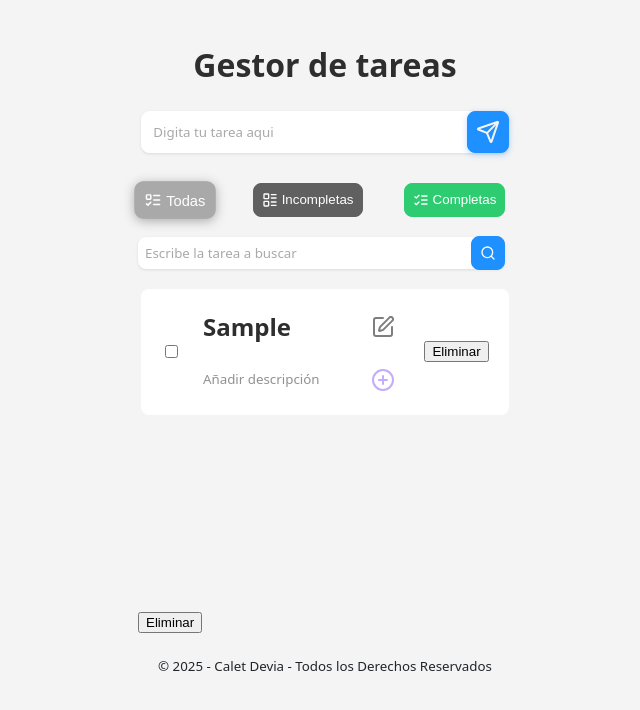
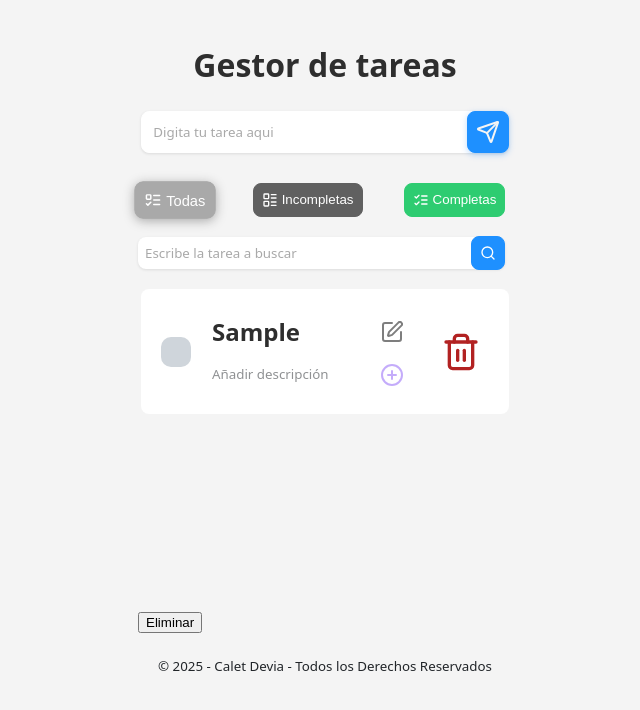
Before and after one commit to Ledtius/Task-Management-React, a React (Vite) app: page / in a window 1280 px wide. Both pictures are taken after typing "Sample" into the empty fields and a click on the button 802 px from the left and 131 px from the top of the page. Shown: the top 710 px of the page, without its empty margins (315-955 px from the left). Built offline with nearby package versions, Linux system fonts and the light colour scheme.

Commit message:
Added superficial styles for taskItem

```diff
--- a/src/components/Task/TaskItem.jsx
+++ b/src/components/Task/TaskItem.jsx
@@ -226,7 +226,16 @@ const TaskItem = ({
   return (
     <li>
       <article className={taskItemStyles.taskItem}>
-        <input type="checkbox" onChange={handleCheckbox} checked={taskState} />
+        <label className={taskItemStyles.checkboxContent}>
+          <input
+            type="checkbox"
+            onChange={handleCheckbox}
+            checked={taskState}
+            className={taskItemStyles.checkbox}
+          />
+          <span className={taskItemStyles.checkmark}></span>
+        </label>
+
         <section className={taskItemStyles.nameDescrip}>
           <header className={taskItemStyles.header}>
             <h3 className={taskItemStyles.taskName}>{taskName}</h3>
@@ -331,7 +340,12 @@ const TaskItem = ({
             </div>
           )}
         </section>
-        <button onClick={handleTaskDeleteBtn}>Eliminar</button>
+        <button
+          className={taskItemStyles.deleteBtn}
+          onClick={handleTaskDeleteBtn}
+        >
+          <Trash2 className={taskItemStyles.deleteIcon} />
+        </button>
       </article>
     </li>
   );
--- a/src/styles/Task/TaskItem.module.css
+++ b/src/styles/Task/TaskItem.module.css
@@ -1,5 +1,6 @@
 .taskItem {
   width: var(--flex-width);
+  height: 125.6px;
   display: flex;
   align-items: center;
   gap: 2rem;
@@ -8,15 +9,71 @@
   background-color: var(--color-text-filter);
   border-radius: var(--border-radius-btn);
   /* flex-direction: column; */
+  transition: all 0.4s ease;
 }
 
-.checkBox {
+.taskItem:hover {
+  transform: scale(1.02);
+  box-shadow: var(--shadow-focus);
+}
+
+.checkboxContent {
+  display: flex;
+  align-items: center;
+  cursor: pointer;
+  gap: 8px;
+}
+
+.checkbox {
+  display: none;
+}
+
+.checkmark {
+  width: 30px;
+  height: 30px;
+  border: 2px solid transparent;
+  background-color: var(--color-bg-unchecked);
+  border-radius: 1rem;
+  position: relative;
+  transition: all 0.2s ease-in-out;
+  box-shadow: var(--shadow-button);
+  transition: all 0.2s ease-in-out;
+}
+
+.checkbox:checked + .checkmark::after {
+  content: "✓";
+  color: white;
+  font-size: 14px;
+  font-weight: bold;
+  position: absolute;
+  top: 50%;
+  left: 50%;
+  transform: translate(-50%, -50%);
+}
+
+.checkbox:checked + .checkmark {
+  background-color: #2ecc71;
+  border-color: #2ecc71;
+  transition: all 0.2s ease-in-out;
 }
 
 .deleteBtn {
+  display: flex;
+  align-items: center;
+  background-color: transparent;
+  border-color: transparent;
+  cursor: pointer;
+  transition: all 0.4s ease;
+}
+
+.deleteBtn:hover {
+  transform: scale(1.1);
 }
 
 .deleteIcon {
+  width: 4rem;
+  height: 4rem;
+  stroke: var(--color-bg-delete-task);
 }
 
 .nameDescrip {
@@ -24,9 +81,9 @@
   display: flex;
   align-items: center;
   flex-direction: column;
-  gap: 2rem;
+  gap: 1rem;
   max-width: 20rem;
-  overflow-x: auto;
+  /* overflow-x: auto; */
 }
 
 .header {
@@ -36,26 +93,27 @@
   gap: 2rem;
   justify-content: space-between;
   cursor: pointer;
-  transition: all 0.4s ease-in;
+  transition: all 0.4s ease;
 }
 
 .header:hover .editBtn {
   opacity: 1;
-  transform: scale(0.95);
+  transform: scale(1.04);
 }
+
 .header:hover .taskName {
-  opacity: 0.5;
-  transform: scale(0.95);
+  transform: scale(1.04);
 }
 
 .taskName {
   opacity: 1;
   margin: 0;
+  scrollbar-width: thin;
   width: fit-content;
   max-width: 16rem;
   overflow-x: auto;
   color: var(--color-text-primary);
-  transition: all 0.4s ease-in;
+  transition: all 0.4s ease;
 }
 
 .editBtn {
@@ -65,7 +123,7 @@
   border-color: transparent;
   cursor: pointer;
   opacity: 0.5;
-  transition: all 0.4s ease-in;
+  transition: all 0.4s ease;
 }
 
 .editIcon {
@@ -80,12 +138,12 @@
   justify-content: space-between;
   cursor: pointer;
   opacity: 0.5;
-  transition: all 0.4s ease-in;
+  transition: all 0.4s ease;
 }
 
 .footer:hover {
   opacity: 1;
-  transform: scale(0.95);
+  transform: scale(1.02);
 }
 
 .descripMsg {
--- a/src/styles/variables.css
+++ b/src/styles/variables.css
@@ -26,7 +26,7 @@
   --color-bg-delete-description: #dc3545;
   --color-bg-delete-task: #b22222;
 
-  /* Tarea hover */
+  /* Tarea */
   --color-icon-edit: #6b7280;
   --color-icon-add: #8b5cf6;
   --color-text-descripmsg: #212529;
```
